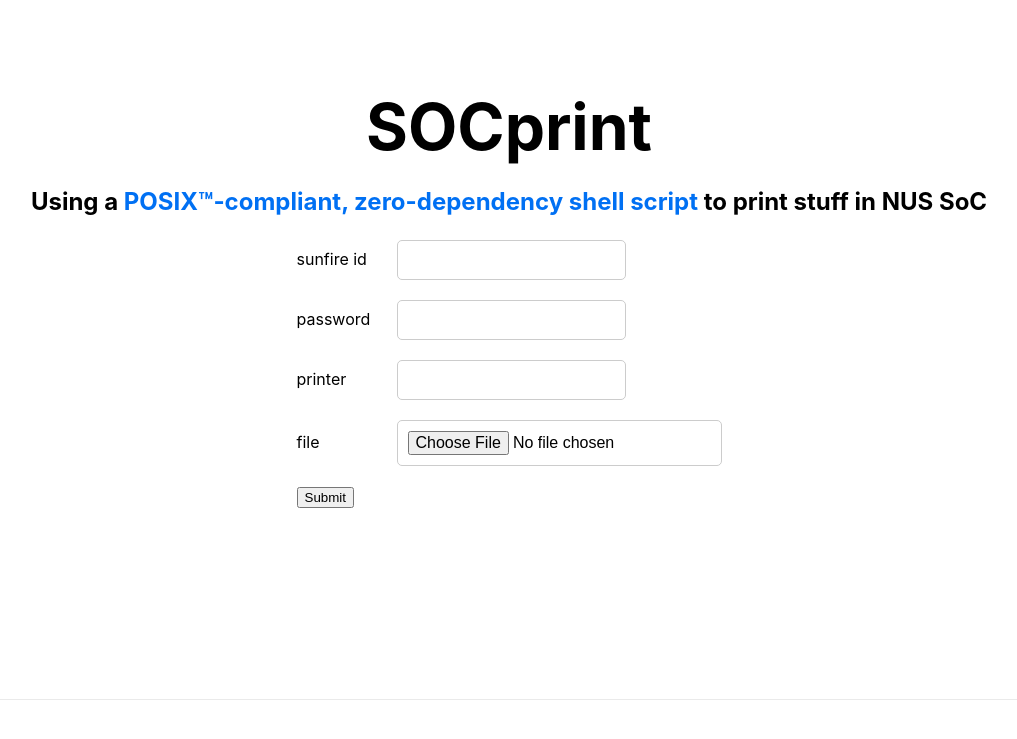
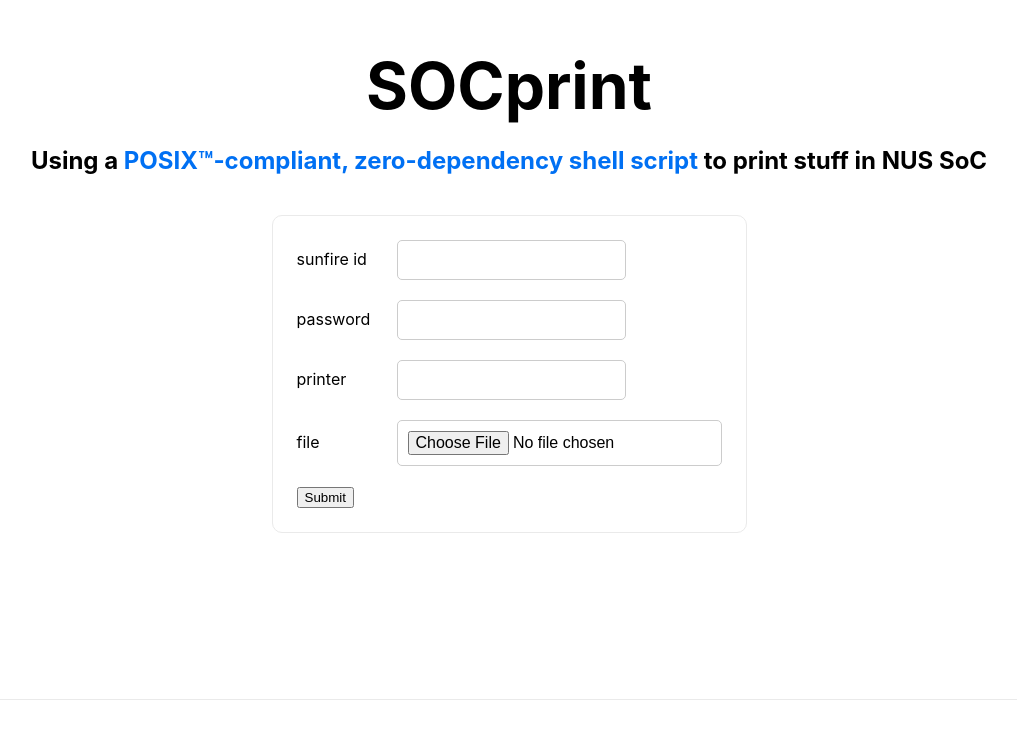
Before and after one commit to pengnam/socprint-web, a Next.js app in the folder client/: page / in a window 1280 px wide. Shown: the part 101-840 px from the top of the page, without its empty margins (131-1148 px from the left). Built offline with nearby package versions, Linux system fonts and the light colour scheme.

Commit message:
Fix newline

```diff
--- a/client/components/Layout.tsx
+++ b/client/components/Layout.tsx
@@ -160,6 +160,7 @@
           padding: 15px 10px 15px 50px;
           background-repeat: no-repeat;
           background-position: 10px center;
+          white-space: pre;
         }
 
         .success {
--- a/client/pages/index.tsx
+++ b/client/pages/index.tsx
@@ -7,7 +7,9 @@
     <div className="container">
         <h1 className="title">SOCprint</h1>
         <h2 className="description">Using a <a href="https://github.com/dlqs/SOCprint">POSIX™-compliant, zero-dependency shell script</a> to print stuff in NUS SoC</h2>
-        <PrintForm/>
+        <div className="card">
+          <PrintForm/>
+        </div>
     </div>
   </Layout>
 )
```
Also changed, not shown: 1 other file (tests, documents, lock files or other folders).
